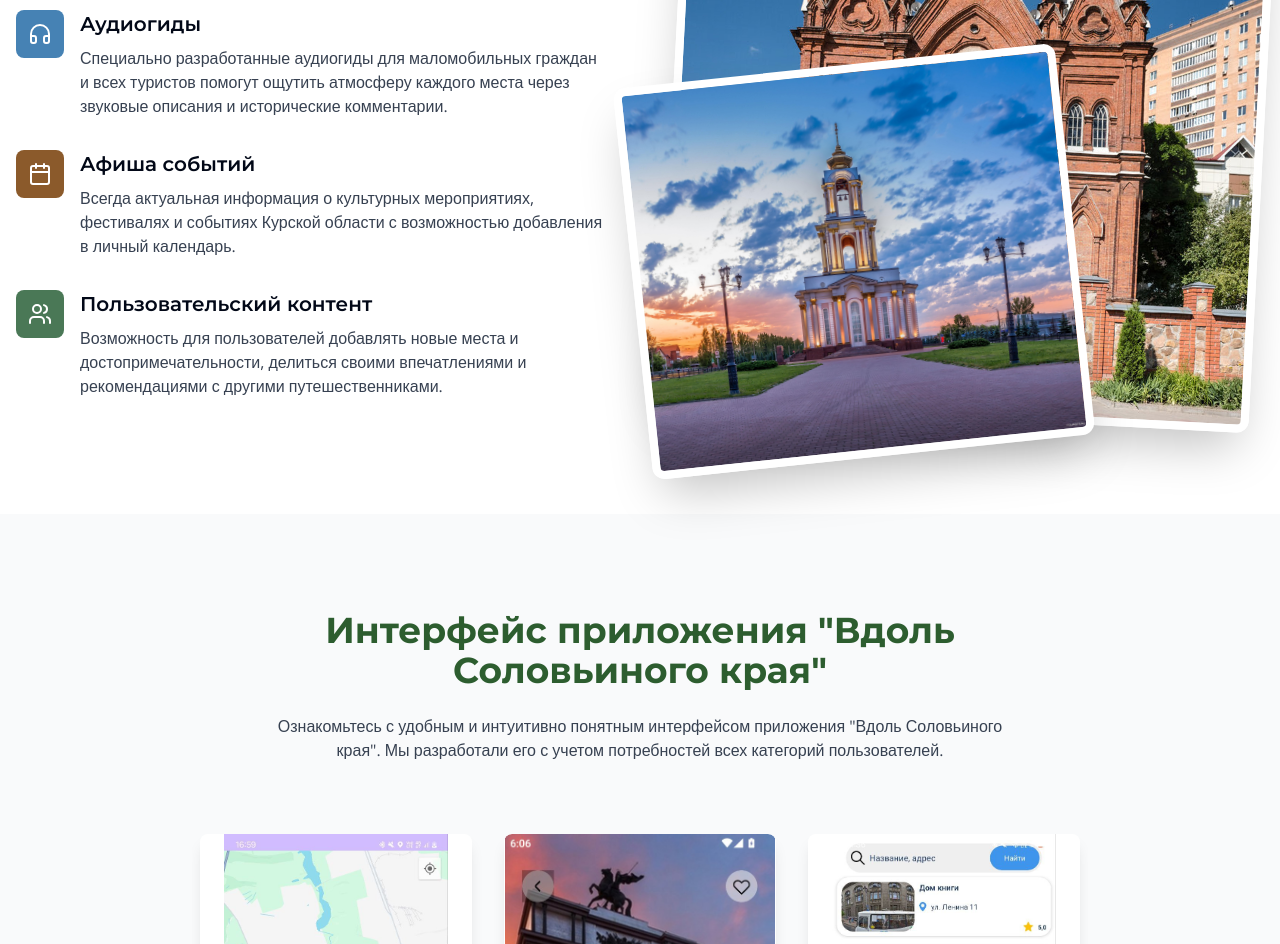
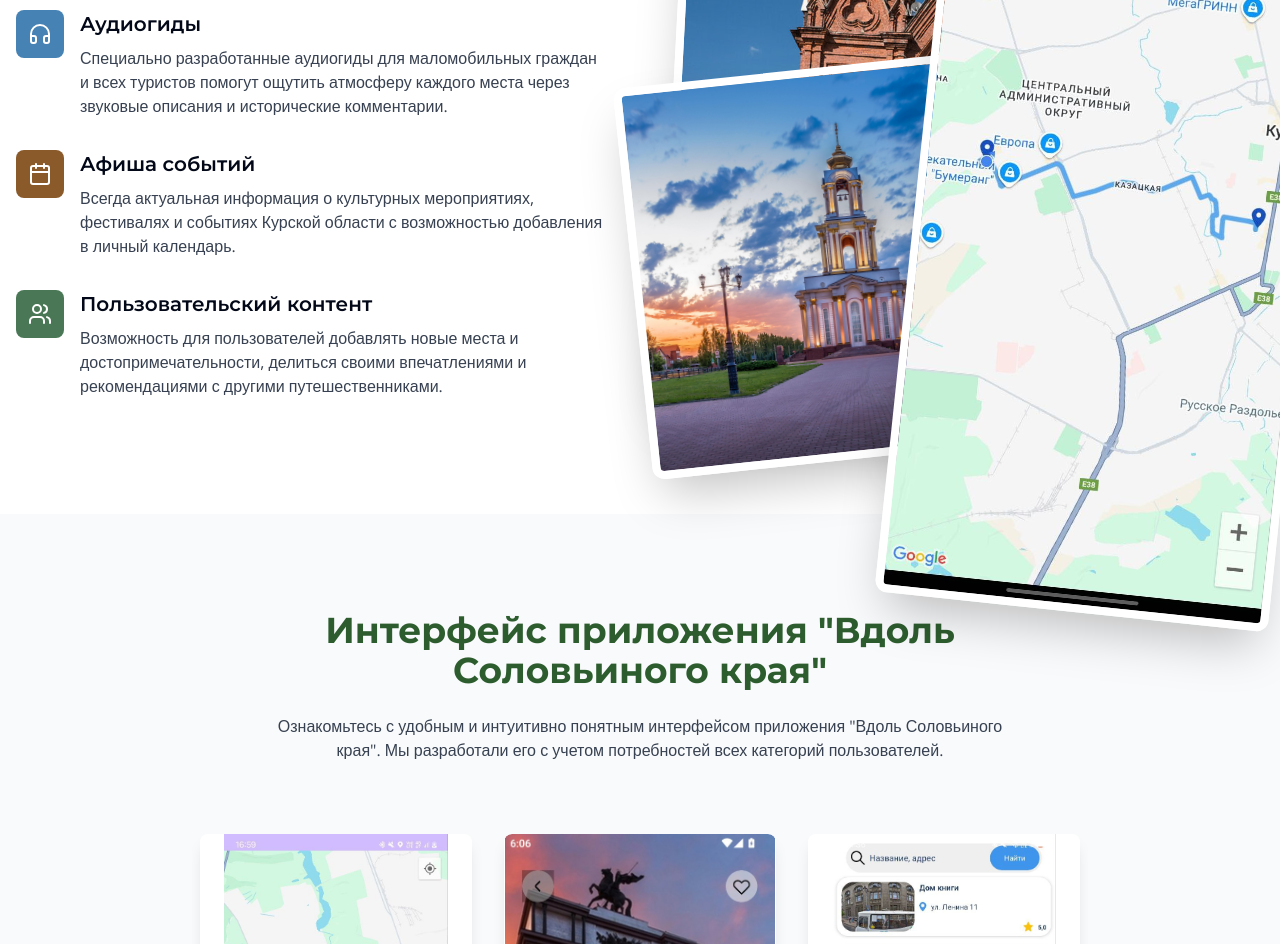
Before and after one commit to sasa12366/soloveiny-kray-guide, a React (Vite) app: page / in a window 1280 px wide. Shown: the part 1900-2844 px from the top of the page. Built offline with nearby package versions, Linux system fonts and the light colour scheme.

Commit message:
feat: Add animated photos to features section

```diff
--- a/src/components/FeaturesSection.tsx
+++ b/src/components/FeaturesSection.tsx
@@ -86,8 +86,26 @@ const FeaturesSection = () => {
               </div>
               <div className="absolute -bottom-10 -left-10 rounded-xl overflow-hidden shadow-2xl border-8 border-white w-3/4 transform -rotate-6 hover:rotate-0 transition-all duration-300 hidden md:block">
                 <img
-                   src="/lovable-uploads/dos1.png"
+                  src="/lovable-uploads/dos1.png"
                   alt="Достопримечательности Курской области"
+                  className="w-full h-auto"
+                />
+              </div>
+
+              {/* First new animated photo */}
+              <div className="absolute -top-12 -right-12 rounded-xl overflow-hidden shadow-2xl border-8 border-white w-2/3 transform rotate-6 hover:rotate-0 transition-all duration-300 hidden md:block">
+                <img
+                  src="/lovable-uploads/f6443dd9-f2ee-4392-89e0-60d8ff6e6095.png"
+                  alt="Исторические места Курской области"
+                  className="w-full h-auto"
+                />
+              </div>
+
+              {/* Second new animated photo */}
+              <div className="absolute top-1/2 -right-8 rounded-xl overflow-hidden shadow-2xl border-8 border-white w-1/2 transform -rotate-8 hover:rotate-0 transition-all duration-500 hover:scale-110 hidden md:block animate-fade-in">
+                <img
+                  src="/lovable-uploads/ea6a8f58-e619-4ab6-a098-8385215e1609.png"
+                  alt="Соловьиный край"
                   className="w-full h-auto"
                 />
               </div>
```
